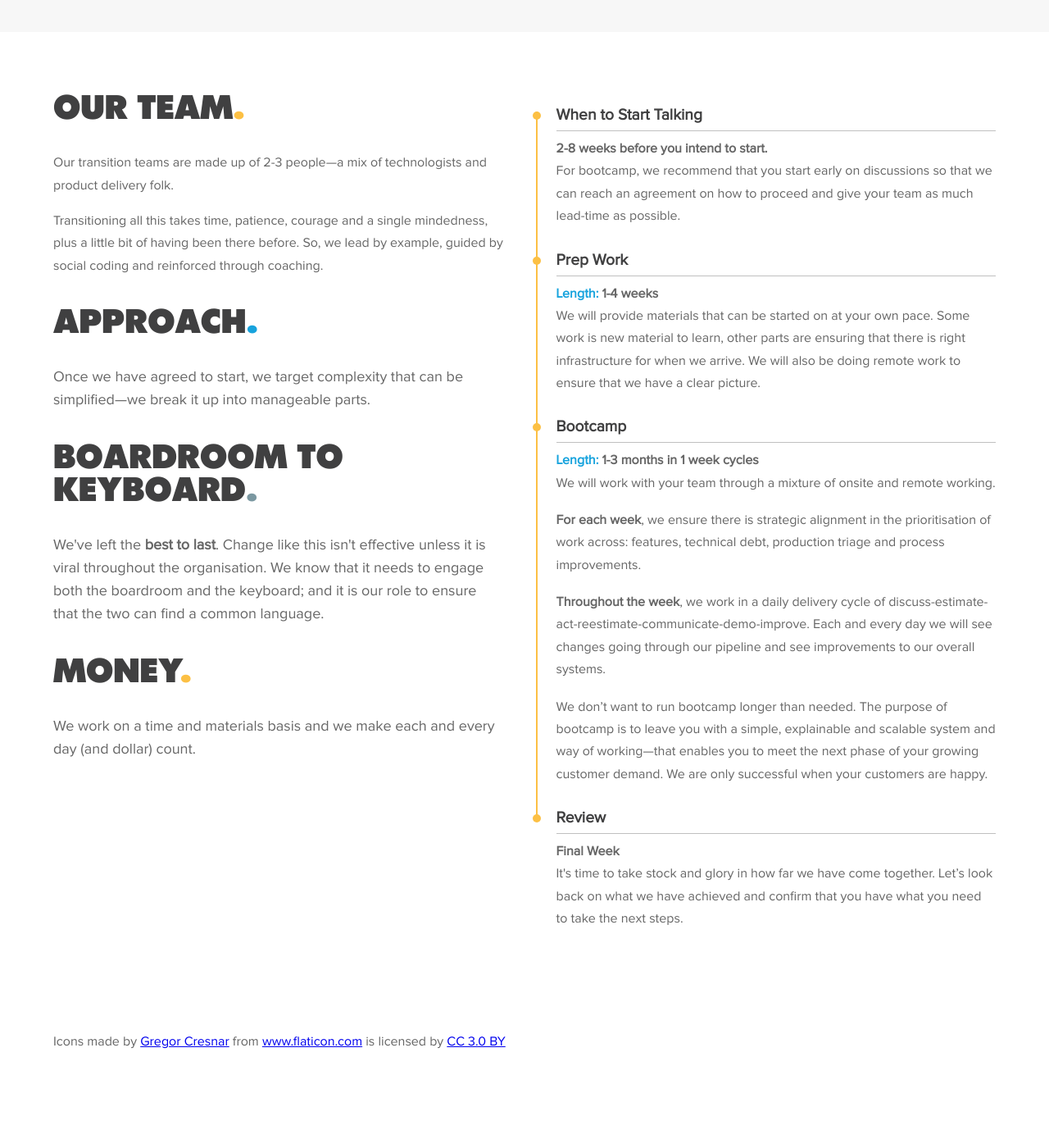
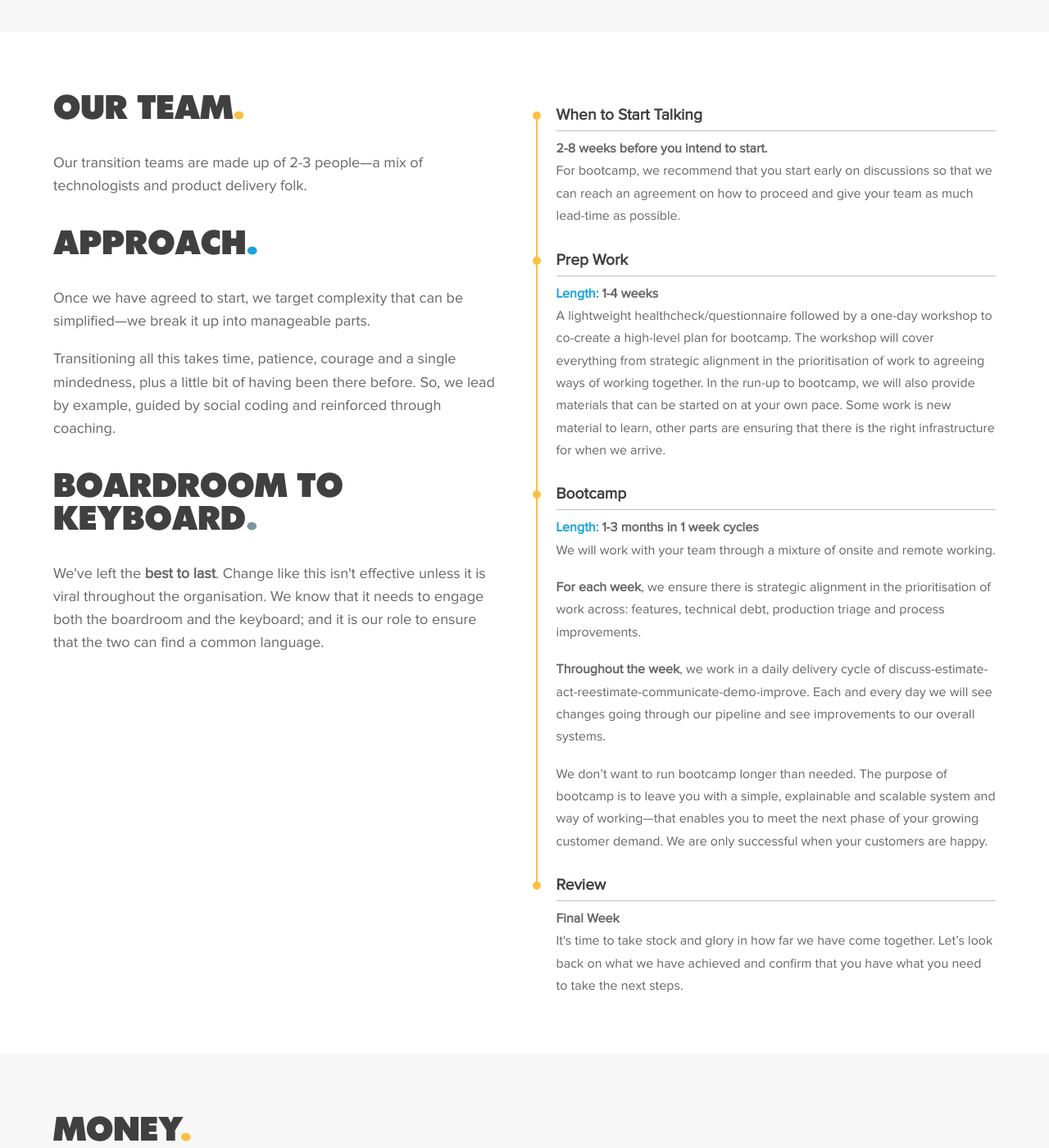
Before and after one commit to hyprnz/hyprnz.github.io, a Jekyll site: the page bootcamp.html, which Jekyll copies as it is, in a window 1280 px wide and 1400 px high, scrolled down 1995 px. Shown: the whole window at 82% size. Built offline with Jekyll 4.4.1, drawn with Linux system fonts in a browser that asks for light colours; before the commit the page ends 3334 px from its top, so only the background shows below that; some of the changed text lies outside the part shown.

Commit message:
Bootcamp - our team

```diff
--- a/bootcamp.html
+++ b/bootcamp.html
@@ -129,19 +129,18 @@
     <div class="content-section">
         <div class="half">
             <h2>Our Team<span class="yellow-text">.</span></h2>
-            <p>Our transition teams are made up of 2-3 people—a mix of technologists and product delivery folk.</p>
-            <p>Transitioning all this takes time, patience, courage and a single mindedness, plus a little bit of having
-                been there before. So, we lead by example, guided by social coding and reinforced through coaching.</p>
+            <p class="intro">Our transition teams are made up of 2-3 people—a mix of technologists and product delivery
+                folk.</p>
             <h2>Approach<span class="blue-text">.</span></h2>
             <p class="intro">Once we have agreed to start, we target complexity that can be simplified—we break it up
                 into manageable parts.</p>
+            <p class="intro">Transitioning all this takes time, patience, courage and a single mindedness, plus a little
+                bit of having
+                been there before. So, we lead by example, guided by social coding and reinforced through coaching.</p>
             <h2>Boardroom to keyboard<span class="grey-text">.</span></h2>
             <p class="intro">We've left the <strong>best to last</strong>. Change like this isn't effective unless it is
                 viral throughout the organisation. We know that it needs to engage both the boardroom and the keyboard;
                 and it is our role to ensure that the two can find a common language. </p>
-            <h2>Money<span class="yellow-text">.</span></h2>
-            <p class="intro">We work on a time and materials basis and we make each and every day (and dollar)
-                count. </p>
         </div>
         <div class="half">
             <div class="line"></div>
@@ -157,9 +156,11 @@
                     <h4>Prep Work</h4>
                     <hr>
                     <p><strong><span class="blue-text">Length: </span>1-4 weeks</strong></p>
-                    <p>We will provide materials that can be started on at your own pace. Some work is new material to
-                        learn, other parts are ensuring that there is right infrastructure for when we arrive. We will
-                        also be doing remote work to ensure that we have a clear picture. </p>
+                    <p>A lightweight healthcheck/questionnaire followed by a one-day workshop to co-create a high-level
+                        plan for bootcamp. The workshop will cover everything from strategic alignment in the
+                        prioritisation of work to agreeing ways of working together. In the run-up to bootcamp, we will
+                        also provide materials that can be started on at your own pace. Some work is new material to
+                        learn, other parts are ensuring that there is the right infrastructure for when we arrive. </p>
                 </li>
                 <li>
                     <h4>Bootcamp</h4>
@@ -193,6 +194,16 @@
     </div>
 </section>
 
+
+<section class="wrap half-accordion grey admissions-process">
+    <div class="content-section">
+        <h2>Money<span class="yellow-text">.</span></h2>
+        <p class="intro">We work on a time and materials basis and we make each and every day (and dollar)
+            count. </p>
+    </div>
+</section>
+
+
 <section class="wrap">
     <div class="content-section">
         <p>Icons made by <a href="http://www.flaticon.com/authors/gregor-cresnar" title="Gregor Cresnar">Gregor
```
